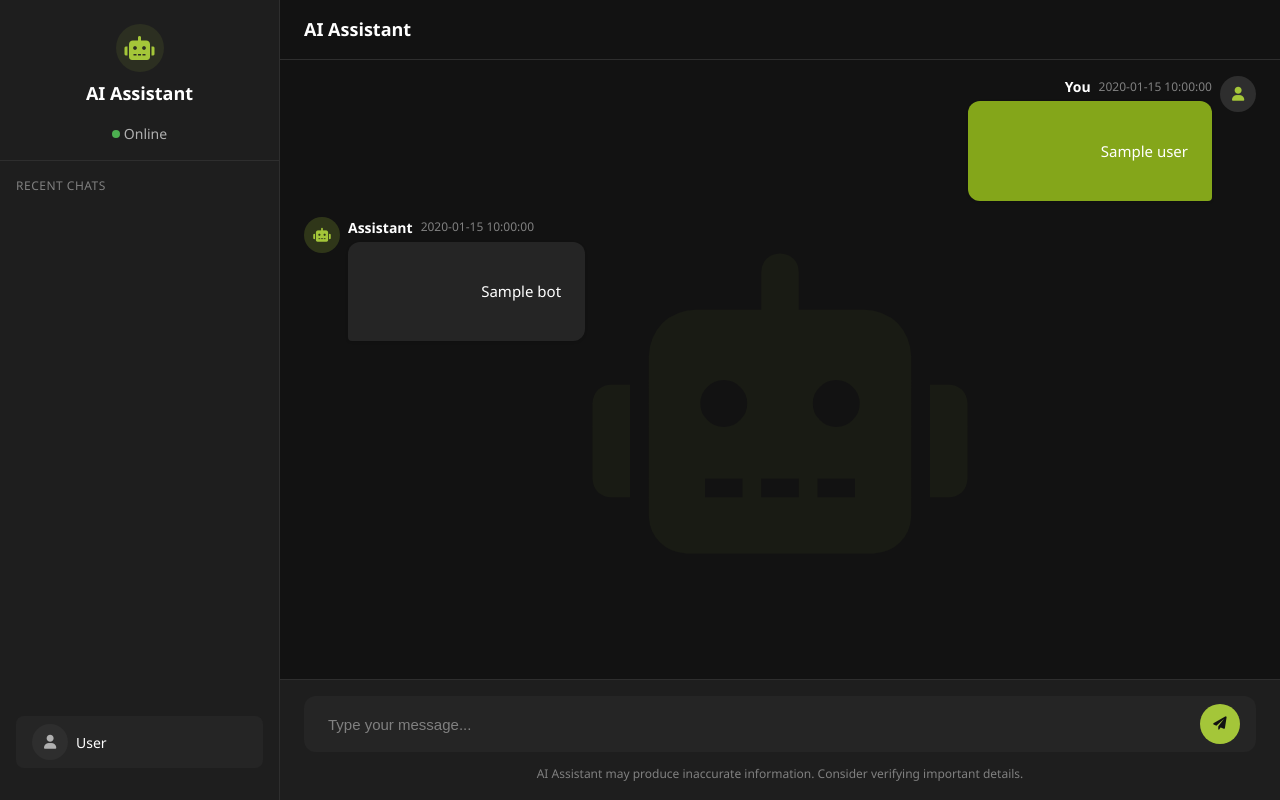
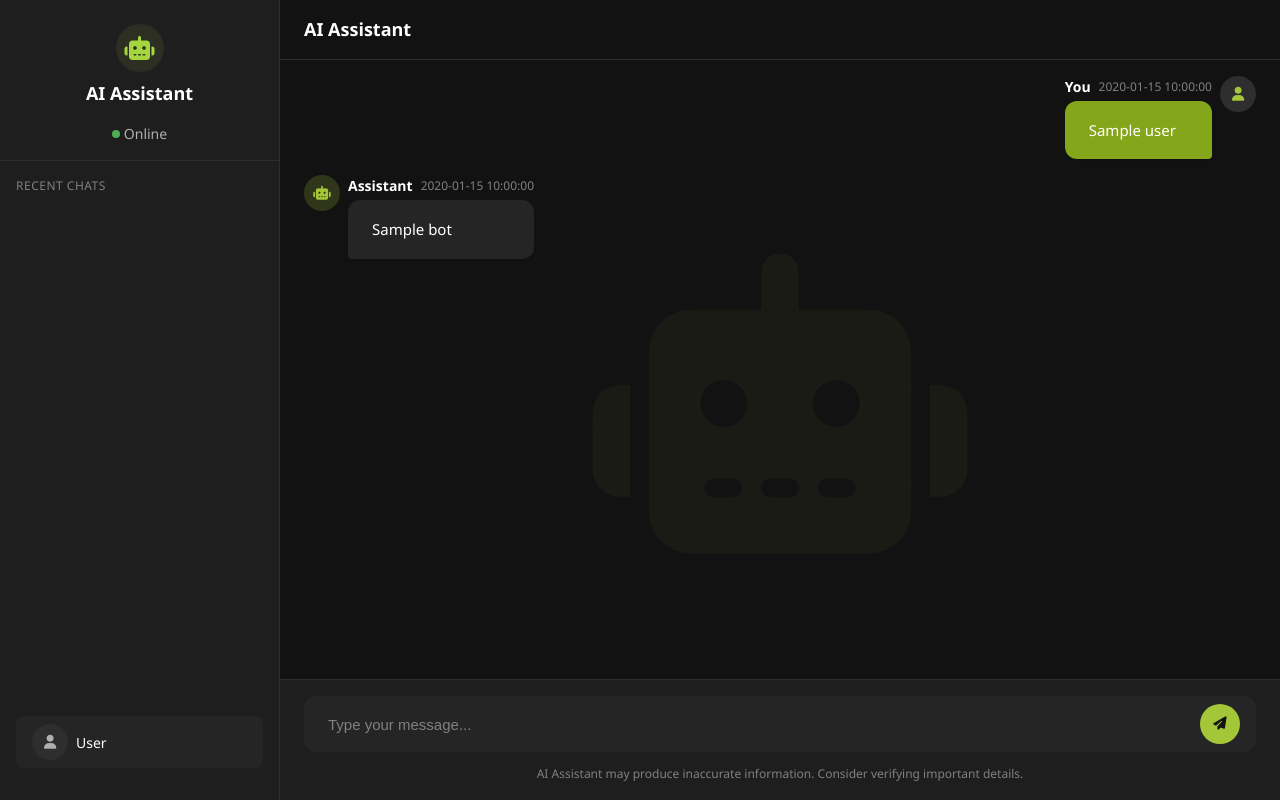
Before and after one commit to iamram33z/langchain-chat-bot, a FastAPI app: template chatbot/app/templates/index.html in a window 1280 px wide. Run offline with FastAPI, Linux system fonts and the light colour scheme; the template is opened without the code that fills it: most values are stand-ins (such as "Sample title", 1, 10 or a date in 2020).

Commit message:
Updated CSS

```diff
--- a/chatbot/app/static/style.css
+++ b/chatbot/app/static/style.css
@@ -366,12 +366,14 @@ body {
     padding: var(--space-md) var(--space-lg);
     border-radius: var(--radius-lg);
     font-size: 15px;
-    line-height: 1.5;
+    line-height: 1.75;
     box-shadow: var(--shadow-sm);
-    word-wrap: break-word;
     overflow-wrap: break-word;
-    white-space: pre-wrap;
+    white-space: normal;
     max-width: 100%;
+    text-align: left;
+    margin: 0;
+    word-break: break-word;
 }
 
 /* User message specific styles */
--- a/chatbot/app/templates/index.html
+++ b/chatbot/app/templates/index.html
@@ -5,8 +5,8 @@
     <meta name="viewport" content="width=device-width, initial-scale=1.0">
     <title>AI Assistant | Professional Chat Interface</title>
     <link rel="stylesheet" href="/static/style.css">
-    <link rel="stylesheet" href="https://cdnjs.cloudflare.com/ajax/libs/font-awesome/6.0.0/css/all.min.css">
-    <link rel="icon" type="image/x-icon" href="/static/chatbot.ico">
+    <link rel="stylesheet" href="https://cdnjs.cloudflare.com/ajax/libs/font-awesome/6.4.0/css/all.min.css">
+    <link rel="icon" type="image/x-icon" href="/static/favicon.ico">
 </head>
 <body>
 <div class="main-container">
@@ -15,7 +15,7 @@
             <div class="sidebar-header">
                 <div class="logo-container">
                     <div class="logo-circle">
-                        <i class="fas fa-robot logo-icon"></i>
+                        <i class="fas fa-robot" style="color: #A5D63F; font-size: 24px;"></i>
                     </div>
                     <span class="logo-text">AI Assistant</span>
                 </div>
```
Also changed, not shown: README.md, chatbot/app/static/chatbot.ico (deleted), chatbot/app/static/favicon.ico.
